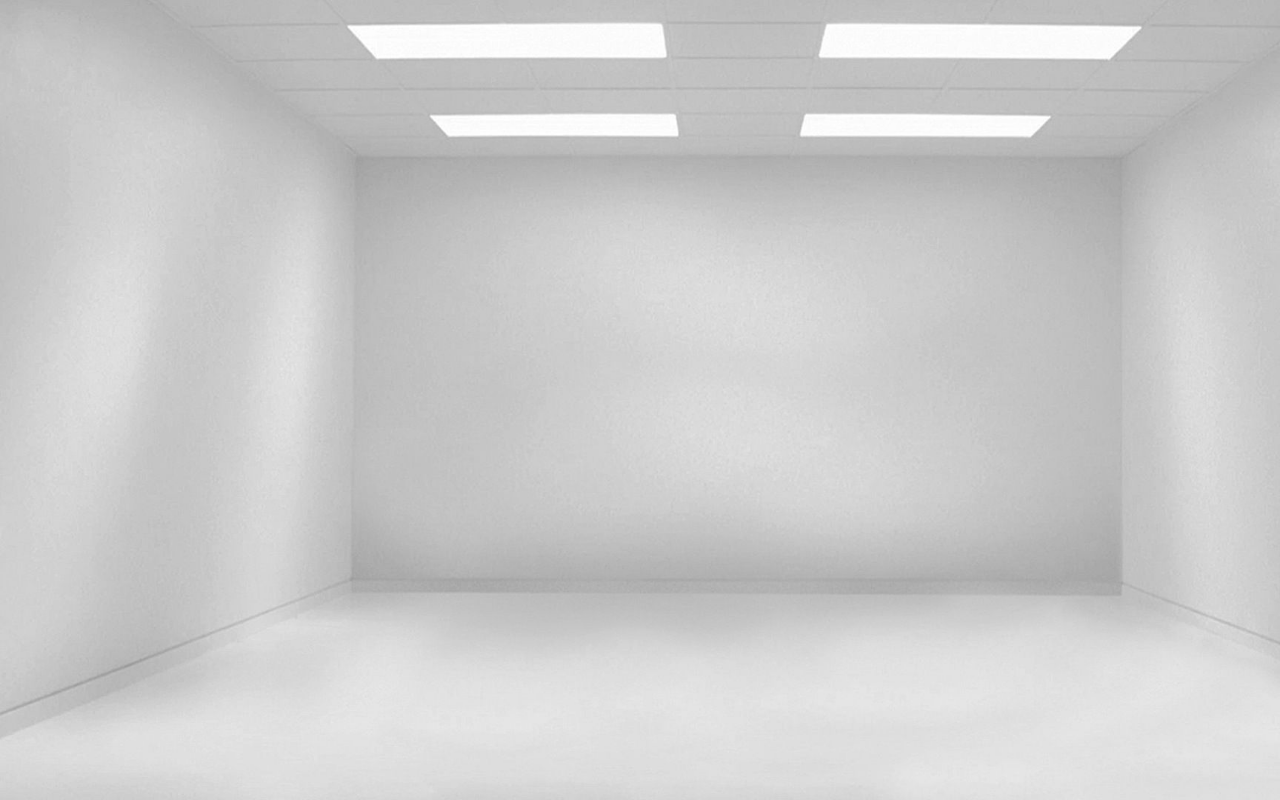
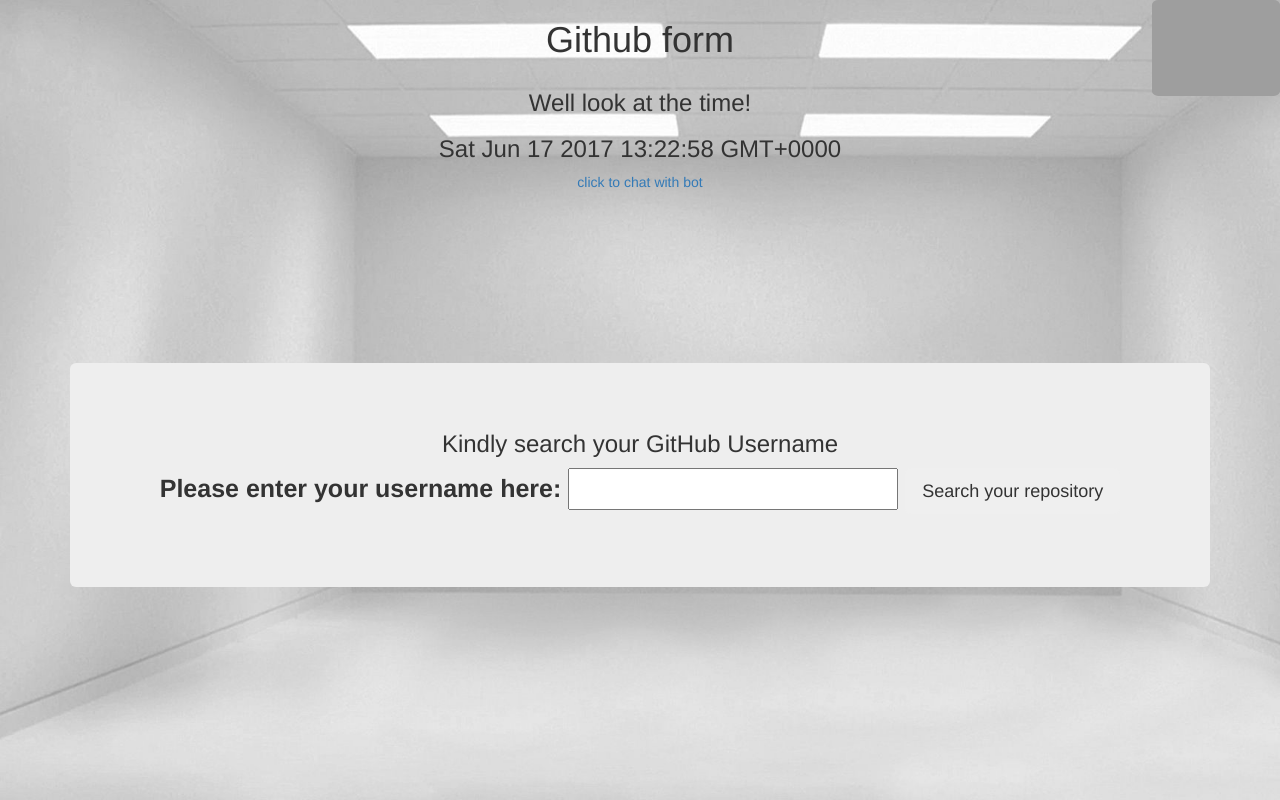
Before and after one commit to collinsmwiti/github-project., a website with bundled scripts: page index.html in a window 1280 px wide. Built offline with nearby package versions, Linux system fonts and the light colour scheme; grey boxes are pictures that could not be loaded.

Commit message:
finished the first phase of the structure of index.html

```diff
--- a/index.html
+++ b/index.html
@@ -19,6 +19,30 @@
 <!--body-->
 
 <body>
+  <h1 style="text-align:center">Github form</h1>
+  <a href="https://github.com/collinsmwiti/github-project.github.io.git"><img style="position: absolute; top: 0; right: 0; border: 0;" src="https://s3.amazonaws.com/github/ribbons/forkme_right_darkblue_121621.png" alt="Fork me on GitHub"></a>
+  <div class="container">
+    <h3>Well look at the time! </h3>
+    <h3 id="time"></h3>
+    <a href="https://www.botlibre.com/bot?instance=16440653&dynamicChat=Chat">click to chat with bot</a>
+    <div class="jumbotron">
+      <h3>Kindly search your GitHub Username</h3>
+      <form>
+        <label for="userName">Please enter your username here: </label>
+        <input type="text" id="userName">
+        <button type="button" id="searchName" class="btn btn-lg"> Search your repository</button>
+      </form>
+      <div class="showUser">
+        <ul id="userPic" class="list-unstyled">
+        </ul>
+      </div>
+      <div id="showRepos">
+        <ul id="repoUrl" class="list-unstyled">
+
+        </ul>
+      </div>
+    </div>
+  </div>
 
 </body>
 
```
